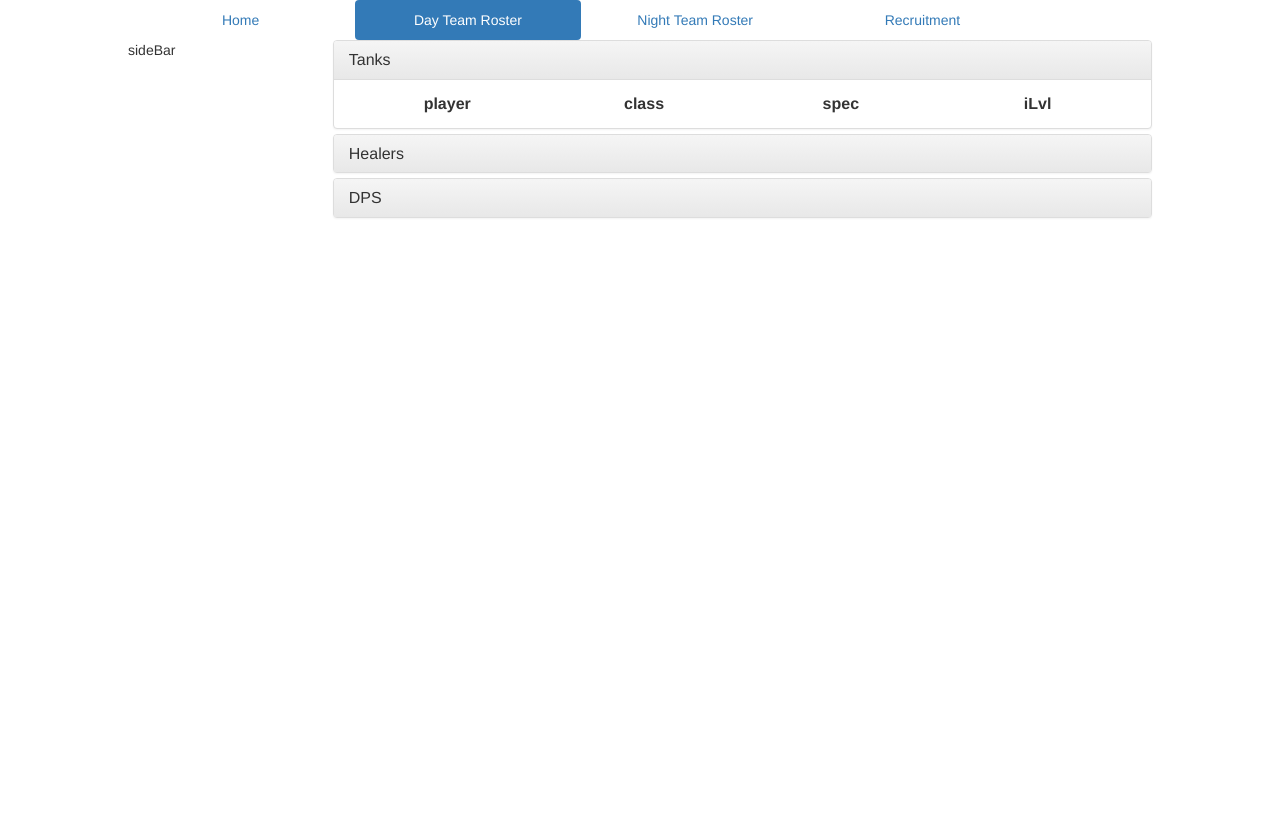
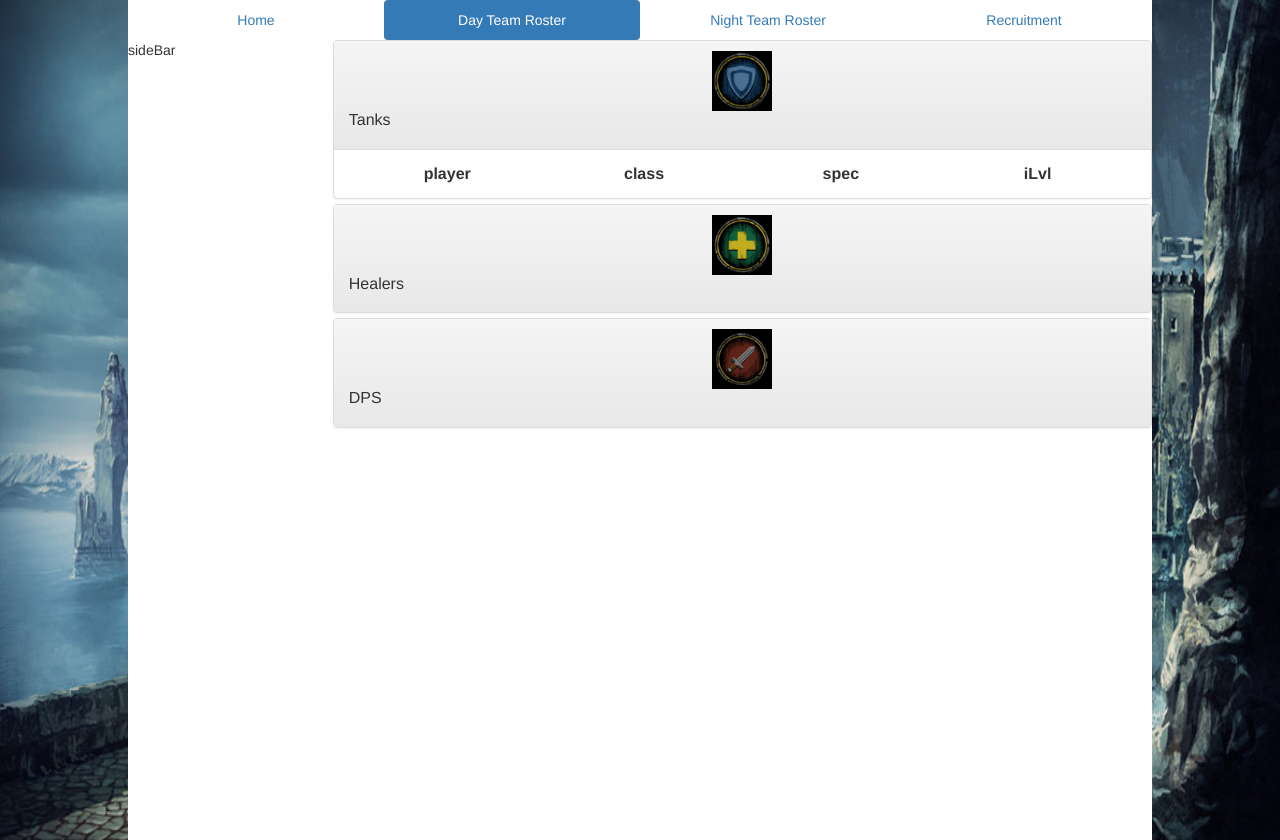
Before and after one commit to CodyConstine/wofisdk.github.io, a plain HTML site: page index.html in a window 1280 px wide. Both pictures are taken after a click on the link "Day Team Roster". Drawn offline with nearby package versions, Linux system fonts and the light colour scheme; no server answers.

Commit message:
Messed with some more pictures

```diff
--- a/index.html
+++ b/index.html
@@ -33,7 +33,7 @@
                 <div class="panel-heading" role="tab" id="headingOne">
                   <h4 class="panel-title">
                     <a role="button" data-toggle="collapse" data-parent="#accordion" href="#collapseOne" aria-expanded="true" aria-controls="collapseOne">
-                      Tanks
+                      <img src="iconpng/tank.jpg" class="roleIcon"></img><p class="roleName">Tanks</p>
                     </a>
                   </h4>
                 </div>
@@ -62,7 +62,7 @@
                 <div class="panel-heading" role="tab" id="headingTwo">
                   <h4 class="panel-title">
                     <a class="collapsed" role="button" data-toggle="collapse" data-parent="#accordion" href="#collapseTwo" aria-expanded="false" aria-controls="collapseTwo">
-                      Healers
+                        <img src="iconpng/heal.jpg" class="roleIcon"></img><p class="roleName">Healers</p>
                     </a>
                   </h4>
                 </div>
@@ -91,7 +91,7 @@
                 <div class="panel-heading" role="tab" id="headingThree">
                   <h4 class="panel-title">
                     <a class="collapsed" role="button" data-toggle="collapse" data-parent="#accordion" href="#collapseThree" aria-expanded="false" aria-controls="collapseThree">
-                      DPS
+                      <img src="iconpng/DPS.jpg" class="roleIcon"></img><p class="roleName">DPS</p>
                     </a>
                   </h4>
                 </div>
--- a/style.css
+++ b/style.css
@@ -1,10 +1,23 @@
+body {
+    background-image: url(iconpng/back.jpg);
+    background-repeat: no-repeat;
+    background-size: 100% 100%;
+}
+#header{
+    background-color: white;
+}
+#mainBody {
+    background-color: white;
+}
 #header {
     width: 80%;
     margin:auto;
     text-align: center;
 }
 .headerItem {
-    width: 22%;
+    width: 25%;
+    margin: 0;
+    margin-left: 0 !important;
 }
 #mainBody{
     height: 100%;
@@ -49,3 +62,11 @@ table{
 #homePage {
     text-align: center;
 }
+.roleIcon{
+    height: 60px;
+    width: 60px;
+    display: block;
+}
+.roleName{
+    display: block;
+}
```
Also changed, not shown: iconpng/back.jpg (added).
